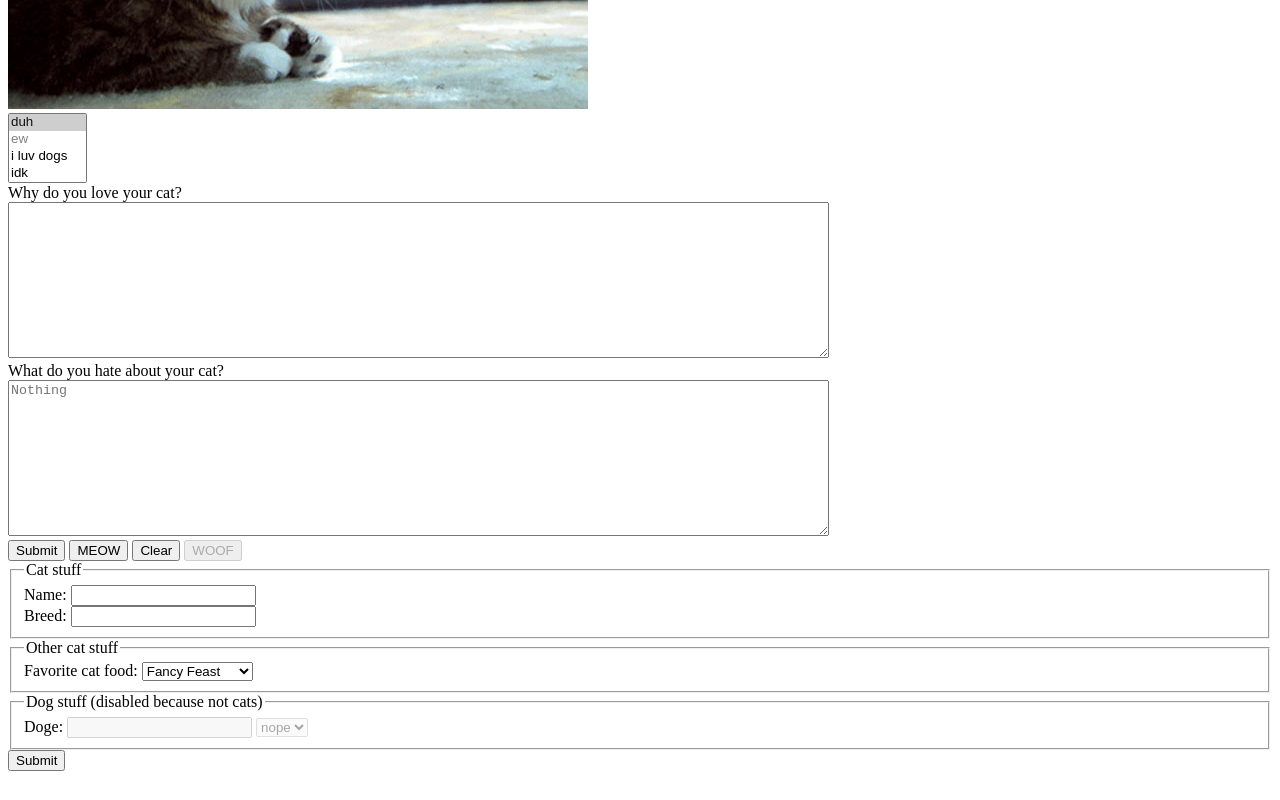
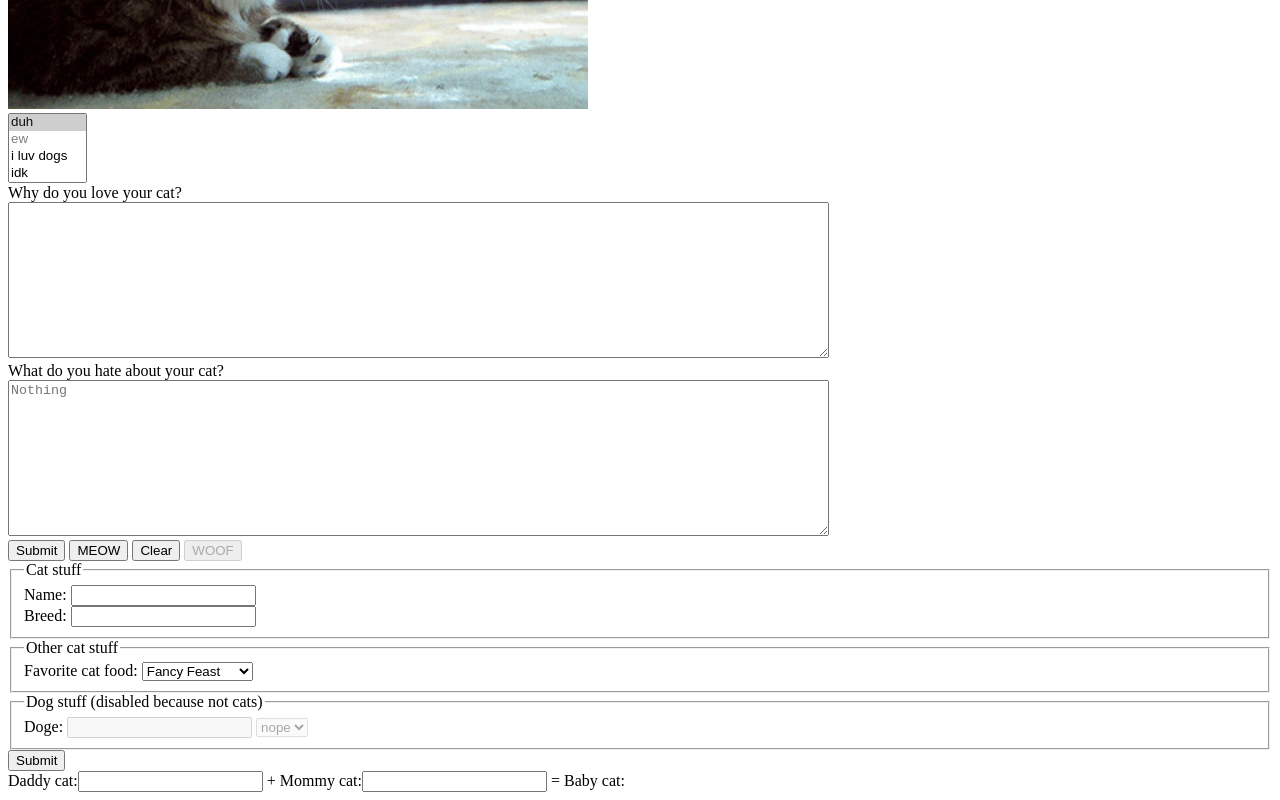
Before and after one commit to kyle-sit/CSE-134b-HTML-hw2, a plain HTML site: page public/8.html in a window 1280 px wide. Shown: the part 724-1524 px from the top of the page. Before the commit the page ends 1503 px from the top, so only its background shows below. Drawn offline with Linux system fonts and the light colour scheme.

Commit message:
optgroup and output

```diff
--- a/public/8.html
+++ b/public/8.html
@@ -82,4 +82,11 @@
     <input type="submit">
   </form>
 
+  <form onsubmit="return false" oninput="babycat.value = daddycat.value + mommycat.value">
+    Daddy cat:<input name="daddycat" type="text"> +
+    Mommy cat:<input name="mommycat" type="text"> =
+    Baby cat:<output name="babycat" for="daddy-cat-name mommy-cat-name"></output>
+  </form>
+
+
 </html>
```
